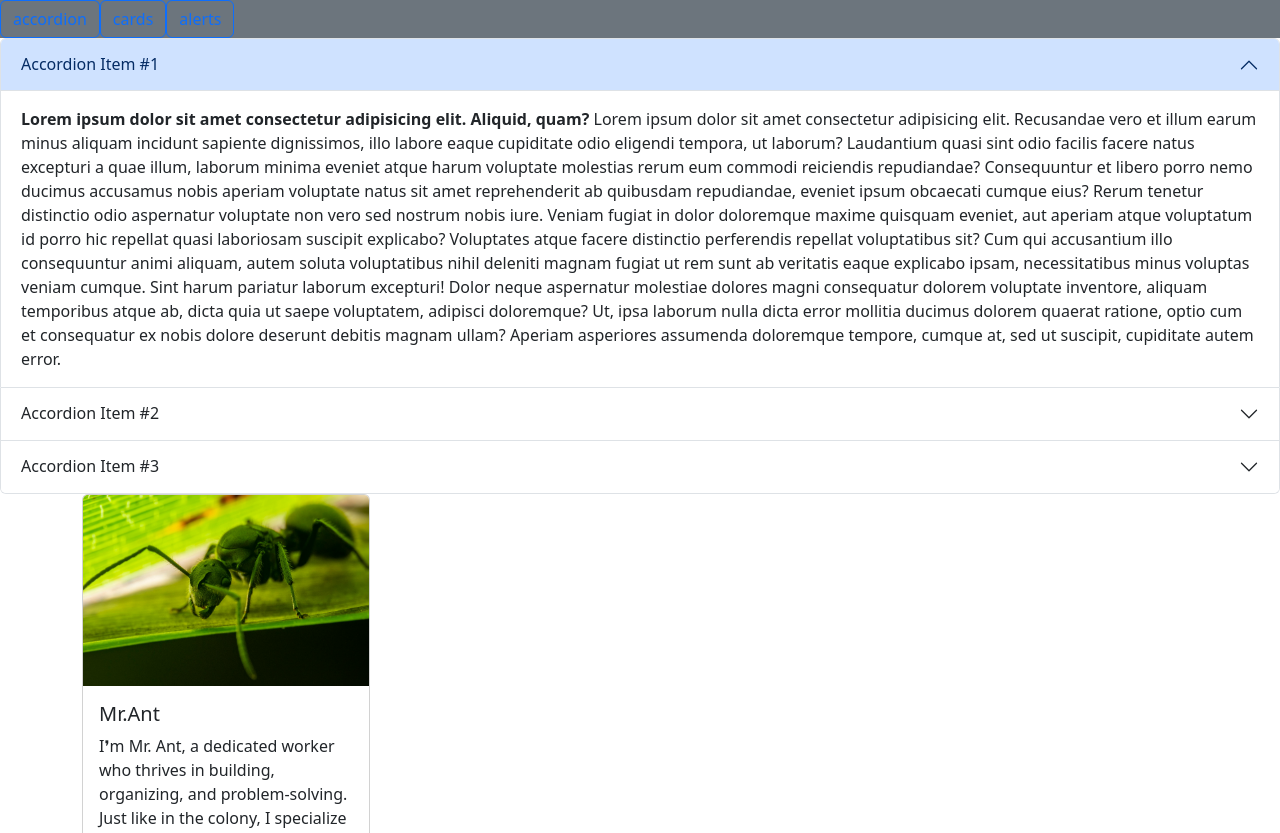
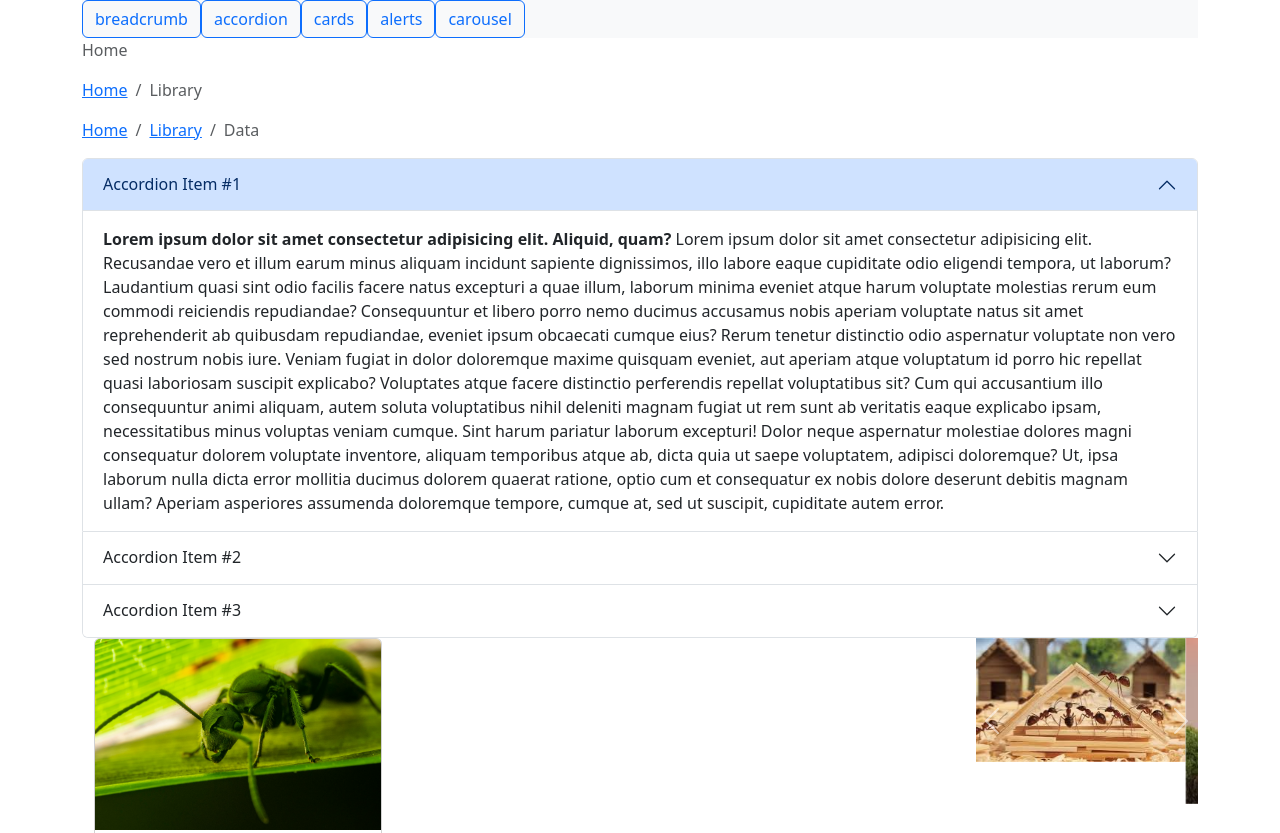
Before and after one commit to Shivam4160/FrontEnd-Practice, a plain HTML site: page BOOTSTRAP/components/comp1.html in a window 1280 px wide. Shown: the top 833 px of the page. Drawn offline with nearby package versions, Linux system fonts and the light colour scheme.

Commit message:
4-12-2024

```diff
--- a/BOOTSTRAP/components/comp1.html
+++ b/BOOTSTRAP/components/comp1.html
@@ -9,57 +9,65 @@
     <style></style>
 </head>
 
-<body>
-    <div class="h-100 w-100 mx-auto sticky-top bg-secondary ">
+<body class="container">
+    <div class="h-100 w-100 mx-auto sticky-top bg-light ">
         <div class="btn-group" role="group" aria-label="Basic outlined example">
-            <a href="#accordion"><button type="button" class="btn btn-outline-primary">
-                    accordion
-                </button></a>
-            <a href="#cards"><button type="button" class="btn btn-outline-primary">
-                    cards
-                </button></a>
-            <a href="#alerts"><button type="button" class="btn btn-outline-primary">
-                    alerts
-                </button></a>
+            <a href="#breadcrumb"><button type="button" class="btn btn-outline-primary">breadcrumb</button></a>
+            <a href="#accordion"><button type="button" class="btn btn-outline-primary">accordion</button></a>
+            <a href="#cards"><button type="button" class="btn btn-outline-primary">cards</button></a>
+            <a href="#alerts"><button type="button" class="btn btn-outline-primary">alerts</button></a>
+            <a href="#carousel"><button type="button" class="btn btn-outline-primary">carousel</button></a>
         </div>
     </div>
+
+
+    <nav aria-label="breadcrumb" id="breadcrumb">
+        <ol class="breadcrumb">
+            <li class="breadcrumb-item active" aria-current="page">Home</li>
+        </ol>
+    </nav>
+
+    <nav aria-label="breadcrumb">
+        <ol class="breadcrumb">
+            <li class="breadcrumb-item"><a href="#">Home</a></li>
+            <li class="breadcrumb-item active" aria-current="page">Library</li>
+        </ol>
+    </nav>
+
+    <nav aria-label="breadcrumb">
+        <ol class="breadcrumb">
+            <li class="breadcrumb-item"><a href="#">Home</a></li>
+            <li class="breadcrumb-item"><a href="#">Library</a></li>
+            <li class="breadcrumb-item active" aria-current="page">Data</li>
+        </ol>
+    </nav>
+
     <div class="accordion" id="accordion">
         <div class="accordion-item" id="Top">
             <h2 class="accordion-header" id="headingOne">
                 <button class="accordion-button" type="button" data-bs-toggle="collapse" data-bs-target="#collapseOne"
-                    aria-expanded="true" aria-controls="collapseOne">
-                    Accordion Item #1
-                </button>
+                    aria-expanded="true" aria-controls="collapseOne">Accordion Item #1</button>
             </h2>
             <div id="collapseOne" class="accordion-collapse collapse show" aria-labelledby="headingOne"
                 data-bs-parent="#accordionExample">
                 <div class="accordion-body">
-                    <strong>Lorem ipsum dolor sit amet consectetur adipisicing elit. Aliquid,
-                        quam?</strong>
-                    Lorem ipsum dolor sit amet consectetur adipisicing elit. Recusandae
-                    vero et illum earum minus aliquam incidunt sapiente dignissimos,
-                    illo labore eaque cupiditate odio eligendi tempora, ut laborum?
-                    Laudantium quasi sint odio facilis facere natus excepturi a quae
-                    illum, laborum minima eveniet atque harum voluptate molestias rerum
-                    eum commodi reiciendis repudiandae? Consequuntur et libero porro
-                    nemo ducimus accusamus nobis aperiam voluptate natus sit amet
-                    reprehenderit ab quibusdam repudiandae, eveniet ipsum obcaecati
-                    cumque eius? Rerum tenetur distinctio odio aspernatur voluptate non
-                    vero sed nostrum nobis iure. Veniam fugiat in dolor doloremque
-                    maxime quisquam eveniet, aut aperiam atque voluptatum id porro hic
-                    repellat quasi laboriosam suscipit explicabo? Voluptates atque
-                    facere distinctio perferendis repellat voluptatibus sit? Cum qui
-                    accusantium illo consequuntur animi aliquam, autem soluta
-                    voluptatibus nihil deleniti magnam fugiat ut rem sunt ab veritatis
-                    eaque explicabo ipsam, necessitatibus minus voluptas veniam cumque.
-                    Sint harum pariatur laborum excepturi! Dolor neque aspernatur
-                    molestiae dolores magni consequatur dolorem voluptate inventore,
-                    aliquam temporibus atque ab, dicta quia ut saepe voluptatem,
-                    adipisci doloremque? Ut, ipsa laborum nulla dicta error mollitia
-                    ducimus dolorem quaerat ratione, optio cum et consequatur ex nobis
-                    dolore deserunt debitis magnam ullam? Aperiam asperiores assumenda
-                    doloremque tempore, cumque at, sed ut suscipit, cupiditate autem
-                    error.
+                    <strong>Lorem ipsum dolor sit amet consectetur adipisicing elit. Aliquid, quam?</strong> Lorem ipsum
+                    dolor sit amet consectetur adipisicing elit. Recusandae vero et illum earum minus aliquam incidunt
+                    sapiente dignissimos, illo labore eaque cupiditate odio eligendi tempora, ut laborum? Laudantium
+                    quasi sint odio facilis facere natus excepturi a quae illum, laborum minima eveniet atque harum
+                    voluptate molestias rerum eum commodi reiciendis repudiandae? Consequuntur et libero porro nemo
+                    ducimus accusamus nobis aperiam voluptate natus sit amet reprehenderit ab quibusdam repudiandae,
+                    eveniet ipsum obcaecati cumque eius? Rerum tenetur distinctio odio aspernatur voluptate non vero sed
+                    nostrum nobis iure. Veniam fugiat in dolor doloremque maxime quisquam eveniet, aut aperiam atque
+                    voluptatum id porro hic repellat quasi laboriosam suscipit explicabo? Voluptates atque facere
+                    distinctio perferendis repellat voluptatibus sit? Cum qui accusantium illo consequuntur animi
+                    aliquam, autem soluta voluptatibus nihil deleniti magnam fugiat ut rem sunt ab veritatis eaque
+                    explicabo ipsam, necessitatibus minus voluptas veniam cumque. Sint harum pariatur laborum excepturi!
+                    Dolor neque aspernatur molestiae dolores magni consequatur dolorem voluptate inventore, aliquam
+                    temporibus atque ab, dicta quia ut saepe voluptatem, adipisci doloremque? Ut, ipsa laborum nulla
+                    dicta error mollitia ducimus dolorem quaerat ratione, optio cum et consequatur ex nobis dolore
+                    deserunt debitis magnam ullam? Aperiam asperiores assumenda doloremque tempore, cumque at, sed ut
+                    suscipit, cupiditate autem error.
                 </div>
             </div>
         </div>
@@ -73,31 +81,23 @@
             <div id="collapseTwo" class="accordion-collapse collapse" aria-labelledby="headingTwo"
                 data-bs-parent="#accordionExample">
                 <div class="accordion-body">
-                    <strong>Lorem ipsum dolor sit amet consectetur adipisicing elit. Aliquid, quam?</strong>
-                    Lorem ipsum dolor sit amet consectetur adipisicing elit. Recusandae
-                    vero et illum earum minus aliquam incidunt sapiente dignissimos,
-                    illo labore eaque cupiditate odio eligendi tempora, ut laborum?
-                    Laudantium quasi sint odio facilis facere natus excepturi a quae
-                    illum, laborum minima eveniet atque harum voluptate molestias rerum
-                    eum commodi reiciendis repudiandae? Consequuntur et libero porro
-                    nemo ducimus accusamus nobis aperiam voluptate natus sit amet
-                    reprehenderit ab quibusdam repudiandae, eveniet ipsum obcaecati
-                    cumque eius? Rerum tenetur distinctio odio aspernatur voluptate non
-                    vero sed nostrum nobis iure. Veniam fugiat in dolor doloremque
-                    maxime quisquam eveniet, aut aperiam atque voluptatum id porro hic
-                    repellat quasi laboriosam suscipit explicabo? Voluptates atque
-                    facere distinctio perferendis repellat voluptatibus sit? Cum qui
-                    accusantium illo consequuntur animi aliquam, autem soluta
-                    voluptatibus nihil deleniti magnam fugiat ut rem sunt ab veritatis
-                    eaque explicabo ipsam, necessitatibus minus voluptas veniam cumque.
-                    Sint harum pariatur laborum excepturi! Dolor neque aspernatur
-                    molestiae dolores magni consequatur dolorem voluptate inventore,
-                    aliquam temporibus atque ab, dicta quia ut saepe voluptatem,
-                    adipisci doloremque? Ut, ipsa laborum nulla dicta error mollitia
-                    ducimus dolorem quaerat ratione, optio cum et consequatur ex nobis
-                    dolore deserunt debitis magnam ullam? Aperiam asperiores assumenda
-                    doloremque tempore, cumque at, sed ut suscipit, cupiditate autem
-                    error.
+                    <strong>Lorem ipsum dolor sit amet consectetur adipisicing elit. Aliquid, quam?</strong> Lorem ipsum
+                    dolor sit amet consectetur adipisicing elit. Recusandae vero et illum earum minus aliquam incidunt
+                    sapiente dignissimos, illo labore eaque cupiditate odio eligendi tempora, ut laborum? Laudantium
+                    quasi sint odio facilis facere natus excepturi a quae illum, laborum minima eveniet atque harum
+                    voluptate molestias rerum eum commodi reiciendis repudiandae? Consequuntur et libero porro nemo
+                    ducimus accusamus nobis aperiam voluptate natus sit amet reprehenderit ab quibusdam repudiandae,
+                    eveniet ipsum obcaecati cumque eius? Rerum tenetur distinctio odio aspernatur voluptate non vero sed
+                    nostrum nobis iure. Veniam fugiat in dolor doloremque maxime quisquam eveniet, aut aperiam atque
+                    voluptatum id porro hic repellat quasi laboriosam suscipit explicabo? Voluptates atque facere
+                    distinctio perferendis repellat voluptatibus sit? Cum qui accusantium illo consequuntur animi
+                    aliquam, autem soluta voluptatibus nihil deleniti magnam fugiat ut rem sunt ab veritatis eaque
+                    explicabo ipsam, necessitatibus minus voluptas veniam cumque. Sint harum pariatur laborum excepturi!
+                    Dolor neque aspernatur molestiae dolores magni consequatur dolorem voluptate inventore, aliquam
+                    temporibus atque ab, dicta quia ut saepe voluptatem, adipisci doloremque? Ut, ipsa laborum nulla
+                    dicta error mollitia ducimus dolorem quaerat ratione, optio cum et consequatur ex nobis dolore
+                    deserunt debitis magnam ullam? Aperiam asperiores assumenda doloremque tempore, cumque at, sed ut
+                    suscipit, cupiditate autem error.
                 </div>
             </div>
         </div>
@@ -111,49 +111,40 @@
             <div id="collapseThree" class="accordion-collapse collapse" aria-labelledby="headingThree"
                 data-bs-parent="#accordionExample">
                 <div class="accordion-body">
-                    <strong>Lorem ipsum dolor sit amet consectetur adipisicing elit. Aliquid,
-                        quam?</strong>
-                    Lorem ipsum dolor sit amet consectetur adipisicing elit. Recusandae
-                    vero et illum earum minus aliquam incidunt sapiente dignissimos,
-                    illo labore eaque cupiditate odio eligendi tempora, ut laborum?
-                    Laudantium quasi sint odio facilis facere natus excepturi a quae
-                    illum, laborum minima eveniet atque harum voluptate molestias rerum
-                    eum commodi reiciendis repudiandae? Consequuntur et libero porro
-                    nemo ducimus accusamus nobis aperiam voluptate natus sit amet
-                    reprehenderit ab quibusdam repudiandae, eveniet ipsum obcaecati
-                    cumque eius? Rerum tenetur distinctio odio aspernatur voluptate non
-                    vero sed nostrum nobis iure. Veniam fugiat in dolor doloremque
-                    maxime quisquam eveniet, aut aperiam atque voluptatum id porro hic
-                    repellat quasi laboriosam suscipit explicabo? Voluptates atque
-                    facere distinctio perferendis repellat voluptatibus sit? Cum qui
-                    accusantium illo consequuntur animi aliquam, autem soluta
-                    voluptatibus nihil deleniti magnam fugiat ut rem sunt ab veritatis
-                    eaque explicabo ipsam, necessitatibus minus voluptas veniam cumque.
-                    Sint harum pariatur laborum excepturi! Dolor neque aspernatur
-                    molestiae dolores magni consequatur dolorem voluptate inventore,
-                    aliquam temporibus atque ab, dicta quia ut saepe voluptatem,
-                    adipisci doloremque? Ut, ipsa laborum nulla dicta error mollitia
-                    ducimus dolorem quaerat ratione, optio cum et consequatur ex nobis
-                    dolore deserunt debitis magnam ullam? Aperiam asperiores assumenda
-                    doloremque tempore, cumque at, sed ut suscipit, cupiditate autem
-                    error.
+                    <strong>Lorem ipsum dolor sit amet consectetur adipisicing elit. Aliquid, quam?</strong> Lorem ipsum
+                    dolor sit amet consectetur adipisicing elit. Recusandae vero et illum earum minus aliquam incidunt
+                    sapiente dignissimos, illo labore eaque cupiditate odio eligendi tempora, ut laborum? Laudantium
+                    quasi sint odio facilis facere natus excepturi a quae illum, laborum minima eveniet atque harum
+                    voluptate molestias rerum eum commodi reiciendis repudiandae? Consequuntur et libero porro nemo
+                    ducimus accusamus nobis aperiam voluptate natus sit amet reprehenderit ab quibusdam repudiandae,
+                    eveniet ipsum obcaecati cumque eius? Rerum tenetur distinctio odio aspernatur voluptate non vero sed
+                    nostrum nobis iure. Veniam fugiat in dolor doloremque maxime quisquam eveniet, aut aperiam atque
+                    voluptatum id porro hic repellat quasi laboriosam suscipit explicabo? Voluptates atque facere
+                    distinctio perferendis repellat voluptatibus sit? Cum qui accusantium illo consequuntur animi
+                    aliquam, autem soluta voluptatibus nihil deleniti magnam fugiat ut rem sunt ab veritatis eaque
+                    explicabo ipsam, necessitatibus minus voluptas veniam cumque. Sint harum pariatur laborum excepturi!
+                    Dolor neque aspernatur molestiae dolores magni consequatur dolorem voluptate inventore, aliquam
+                    temporibus atque ab, dicta quia ut saepe voluptatem, adipisci doloremque? Ut, ipsa laborum nulla
+                    dicta error mollitia ducimus dolorem quaerat ratione, optio cum et consequatur ex nobis dolore
+                    deserunt debitis magnam ullam? Aperiam asperiores assumenda doloremque tempore, cumque at, sed ut
+                    suscipit, cupiditate autem error.
                 </div>
             </div>
         </div>
     </div>
+
+    <div class="d-flex justify-content-evenly">
 
         <div class="container mx-auto w-100">
             <div class="card" id="cards" style="width: 18rem">
                 <img src="images/mr-ant.jpg" class="card-img-top" alt="mr-ant" />
                 <div class="card-body">
                     <h5 class="card-title">Mr.Ant</h5>
-                <p class="card-text">
-                    I&#10076;m Mr. Ant, a dedicated worker who thrives in building,
-                    organizing, and problem-solving. Just like in the colony, I
-                    specialize in teamwork, carrying heavy tasks, and creating intricate
-                    systems that stand the test of time. My expertise lies in efficient
-                    construction, resource management, and ensuring everything runs
-                    smoothly. Together, we can accomplish extraordinary things!
+                    <p class="card-text"> I&#10076;m Mr. Ant, a dedicated worker who thrives in building, organizing,
+                        and problem-solving. Just like in the colony, I specialize in teamwork, carrying heavy tasks,
+                        and creating intricate systems that stand the test of time. My expertise lies in efficient
+                        construction, resource management, and ensuring everything runs smoothly. Together, we can
+                        accomplish extraordinary things!
                     </p>
                     <h4>Let&#10076;s build something remarkable together.</h4>
                     <a href="" class="btn btn-primary">Contact Me</a>
@@ -161,12 +152,49 @@
             </div>
         </div>
 
+        <div id="carouselExampleIndicators" class="carousel slide w-25  h-25" data-bs-ride="carousel">
+            <div class="carousel-indicators">
+                <button type="button" data-bs-target="#carouselExampleIndicators" data-bs-slide-to="0" class="active"
+                    aria-current="true" aria-label="Slide 1"></button>
+                <button type="button" data-bs-target="#carouselExampleIndicators" data-bs-slide-to="1"
+                    aria-label="Slide 2"></button>
+                <button type="button" data-bs-target="#carouselExampleIndicators" data-bs-slide-to="2"
+                    aria-label="Slide 3"></button>
+            </div>
+            <div class="carousel-inner">
+                <div class="carousel-item active">
+                    <img src="images/Ant-work-1.jpg" class="d-block w-100" alt="...">
+                </div>
+                <div class="carousel-item">
+                    <img src="images/ant-work-2.jpg" class="d-block w-100" alt="...">
+                </div>
+                <div class="carousel-item">
+                    <img src="images/ant-work-3.jpg" class="d-block w-100" alt="...">
+                </div>
+            </div>
+            <button class="carousel-control-prev" type="button" data-bs-target="#carouselExampleIndicators"
+                data-bs-slide="prev">
+                <span class="carousel-control-prev-icon" aria-hidden="true"></span>
+                <span class="visually-hidden">Previous</span>
+            </button>
+            <button class="carousel-control-next" type="button" data-bs-target="#carouselExampleIndicators"
+                data-bs-slide="next">
+                <span class="carousel-control-next-icon" aria-hidden="true"></span>
+                <span class="visually-hidden">Next</span>
+            </button>
+        </div>
+    </div>
+
+
     <div class="alert alert-success" id="alerts" role="alert">
-        <h4 class="alert-heading">Important Massage</h4>
+        <h3 class="alert-heading"><span class="badge bg-secondary">Please notice</span> Current Status</h3>
         <p>I&#10076;m focused on important tasks right now and unavailable for casual communication. Please contact me
             only if you have a business proposal or a deal to discuss. Thank you for understanding! </p>
         <hr>
     </div>
+
+
+
     <script src="https://cdn.jsdelivr.net/npm/bootstrap@5.3.3/dist/js/bootstrap.bundle.min.js"></script>
 </body>
 
```
Also changed, not shown: BOOTSTRAP/components/images/Ant-work-1.jpg (added), BOOTSTRAP/components/images/ant-work-2.jpg (added), BOOTSTRAP/components/images/ant-work-3.jpg (added). Lines whose indentation alone changed are shown as unchanged.
